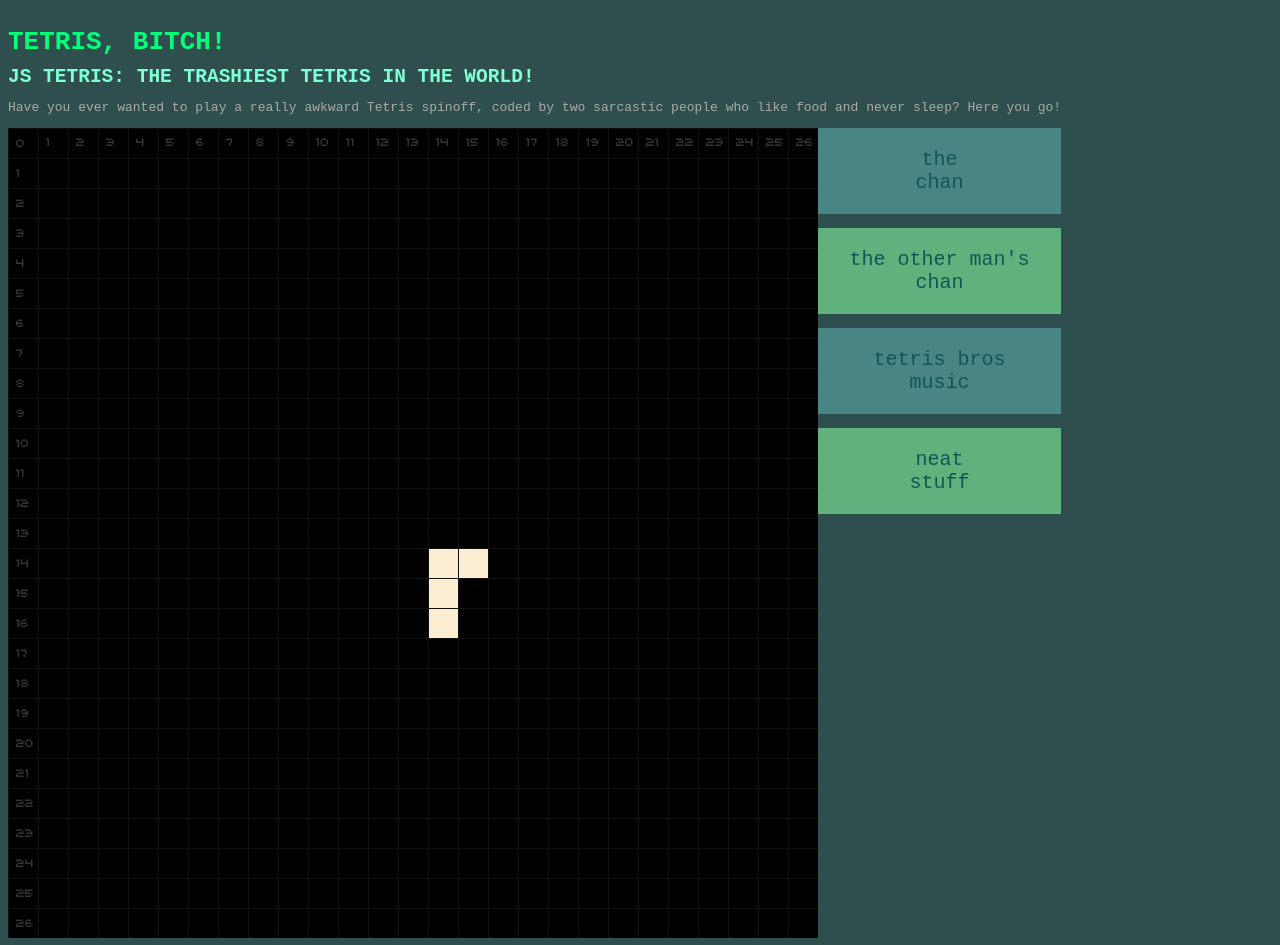
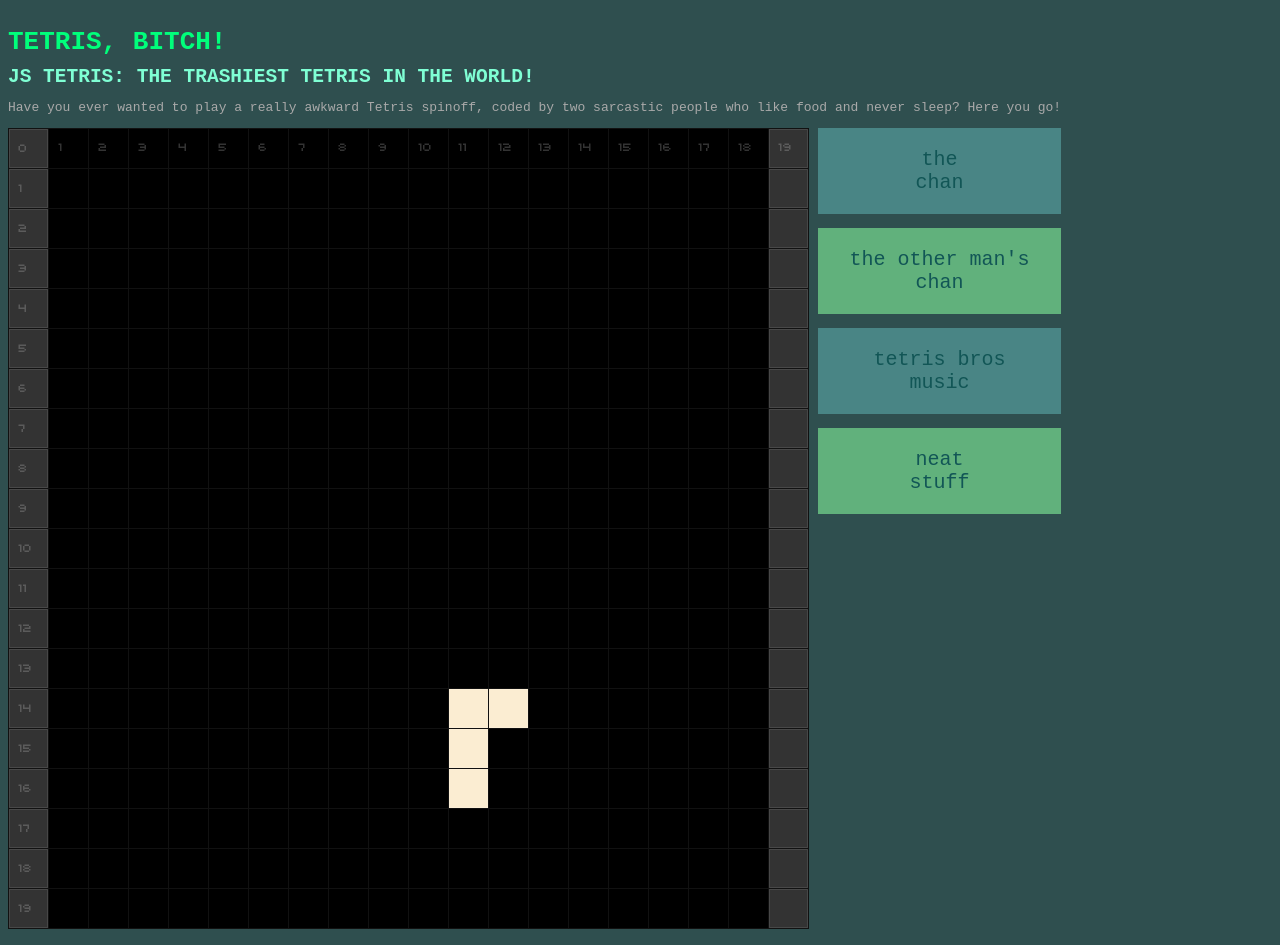
Before and after one commit to Ri5ux/JSTetris, a plain HTML site: page index.html in a window 1280 px wide. Shown: the top 945 px of the page. Drawn offline with Linux system fonts and the light colour scheme.

Commit message:
Reconfigured game size. Added wall render. Disabled canvas dragging

```diff
--- a/index.html
+++ b/index.html
@@ -38,7 +38,7 @@
             </button>
         </a>
 
-        <canvas id="Tetris" width="810px" height="810px"></canvas>
+        <canvas id="Tetris" width="801px" height="801px"></canvas>
         <script type="text/javascript">
             var tetris = new Game("Tetris");
             tetris.start();
--- a/js/Constants.js
+++ b/js/Constants.js
@@ -10,6 +10,7 @@ var GameConstants = {
         gridLines: '#111111',
         background: '#000000',
         font: '12px digital',
-        fontcolor: "rgba(255, 255, 255, 0.2)"
+        fontcolor: "rgba(255, 255, 255, 0.2)",
+        wallColor: "rgba(255, 255, 255, 0.2)"
     }
 };
--- a/js/Draw.js
+++ b/js/Draw.js
@@ -76,10 +76,10 @@ class Draw {
         /* Y Lines */
         for (let i = 0; i < bounds['height']; i += this.game.cubeSize) {
             let color = GameConstants.game.gridLines;
-            let x = this.canvasX + 0.5 * this.game.pxInMM;
-            let y = this.canvasY + (i + 0.5) * this.game.pxInMM;
-            let x1 = this.canvasX + (bounds['width'] + 0.5) * this.game.pxInMM;
-            let y1 = this.canvasY + (i + 0.5) * this.game.pxInMM;
+            let x = this.canvasX + 0.5;
+            let y = this.canvasY + (i + 0.5);
+            let x1 = this.canvasX + (bounds['width'] + 0.5);
+            let y1 = this.canvasY + (i + 0.5);
 
             this.ctx.strokeStyle = color;
             this.ctx.beginPath();
@@ -88,8 +88,10 @@ class Draw {
             this.ctx.stroke();
 
             let xf = x + (this.game.cubeSize / 4);
-            let yf = y + (this.game.cubeSize / 2) + 3;
-            this.drawString(GameConstants.game.font, GameConstants.game.fontcolor, xf, yf, i / this.game.cubeSize);
+            let yf = y + (this.game.cubeSize / 2);
+            this.drawCube(0, i / this.game.cubeSize, 1, 1, GameConstants.game.wallColor);
+            this.drawCube(this.game.getCanvasCubeWidth() - 1, i / this.game.cubeSize, 1, 1, GameConstants.game.wallColor);
+            this.drawString(GameConstants.game.font, GameConstants.game.fontcolor, xf, yf + 3, i / this.game.cubeSize);
 
 
             idx++
--- a/js/Game.js
+++ b/js/Game.js
@@ -9,7 +9,7 @@ class Game {
         this.ticks = 1;
         this.partialTicks = 1;
         this.pxInMM = 1;
-        this.cubeSize = 30;
+        this.cubeSize = 40;
         this.shapes = [];
         this.debugCollisions = false;
         this.collisions = [];
@@ -81,11 +81,11 @@ class Game {
     }
 
     getCanvasCubeWidth() {
-        return this.canvas.width / this.cubeSize;
+        return Math.floor(this.canvas.width / this.cubeSize);
     }
 
     getCanvasCubeHeight() {
-        return this.canvas.width / this.cubeSize;
+        return Math.floor(this.canvas.width / this.cubeSize);
     }
 
     addShape(shapeObj) {
--- a/js/Input.js
+++ b/js/Input.js
@@ -51,8 +51,8 @@ class InputHandler {
         let coords = this.getMouseCoords(event);
 
         if (this.dragging && this.isMouseInCanvas(event)) {
-            let dX = (this.dragStartX - (coords.x)) * this.game.pxInMM;
-            let dY = (this.dragStartY - (coords.y)) * this.game.pxInMM;
+            let dX = (this.dragStartX - (coords.x));
+            let dY = (this.dragStartY - (coords.y));
             let nX = this.game.render.canvasX - dX;
             let nY = this.game.render.canvasY - dY;
             this.dragStartX = coords.x;
@@ -63,7 +63,7 @@ class InputHandler {
     }
     onMouseDown(event) {
         let coords = this.getMouseCoords(event);
-        this.dragging = true;
+        //this.dragging = true;
         this.dragStartX = coords.x;
         this.dragStartY = coords.y;
         console.log("mouse down");
@@ -86,8 +86,8 @@ class InputHandler {
         let mouseX = event.clientX - canvasSize.left;
         let mouseY = event.clientY - canvasSize.top;
 
-        mouseX = mouseX / this.game.pxInMM;
-        mouseY = mouseY / this.game.pxInMM;
+        mouseX = mouseX;
+        mouseY = mouseY;
 
         return {
             x: mouseX,
```
